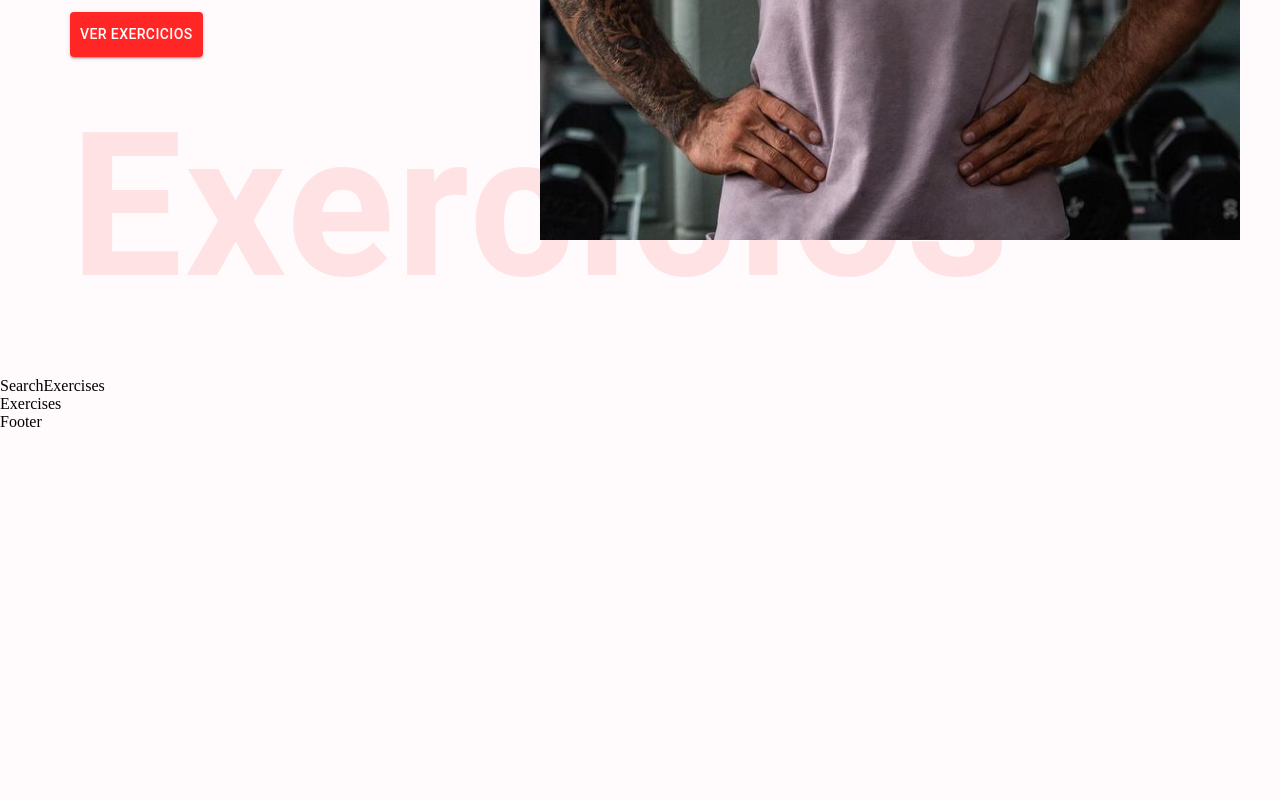
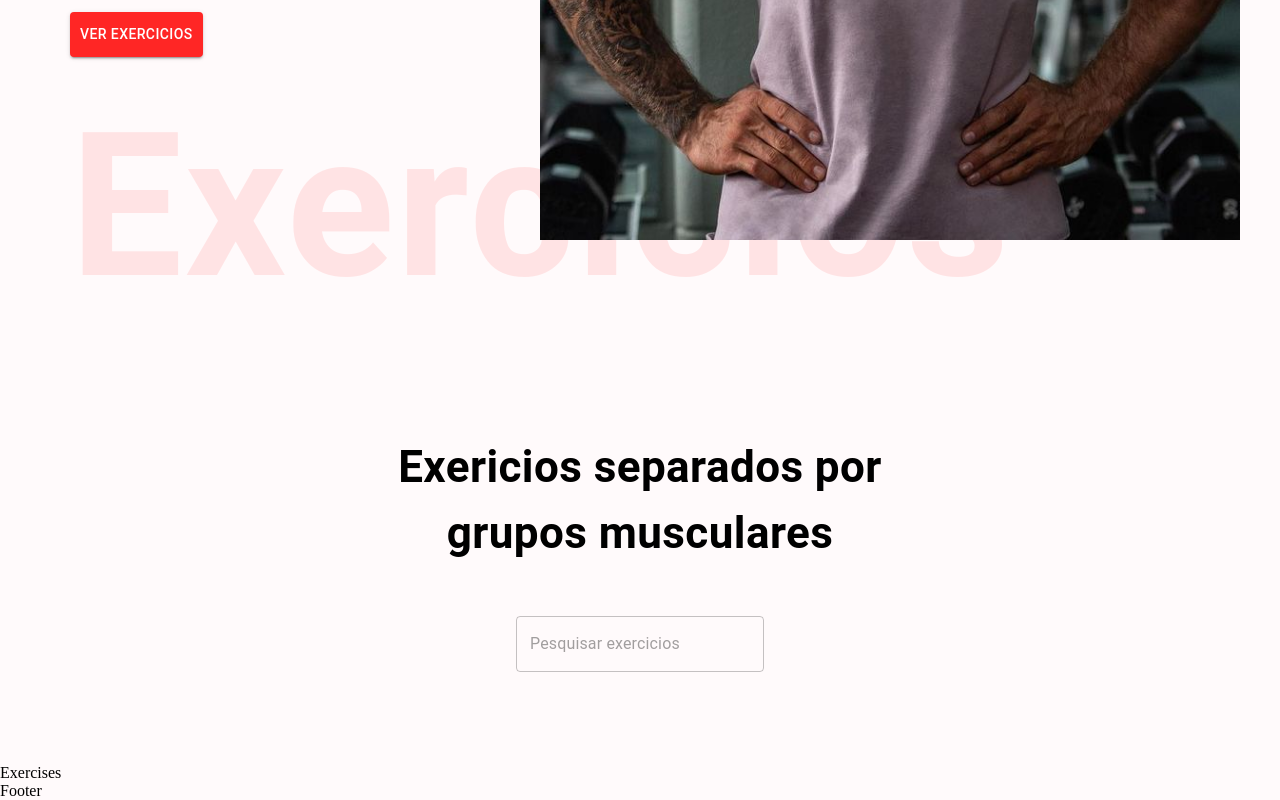
Before and after one commit to Mateusbrbza/E-GYM, a React (Create React App) app: page / in a window 1280 px wide. Shown: the part 614-1414 px from the top of the page. Before the commit the page ends 1045 px from the top, so only its background shows below. Built offline with nearby package versions, Linux system fonts and the light colour scheme.

Commit message:
comecando aba de pesquisa

```diff
--- a/src/components/SearchExercises.js
+++ b/src/components/SearchExercises.js
@@ -1,9 +1,35 @@
-import React from 'react'
+import React, { useEffect, useState} from 'react';
+import {
+  Box,
+  Button,
+  Stack,
+  TextField,
+  Typography } from '@mui/material';
 
 const SearchExercises = () => {
   return (
-    <div>SearchExercises</div>
+    <Stack alignItems="center" mt="37px"
+    justifyContent="center" padding="20px"
+    >
+      <Typography
+      fontWeight={700}
+      sx={{ fontSize: { lg: '44px', xs: '30px'}}}
+      mb="50px" textAlign="center"
+      >
+        Exericios separados por <br /> grupos musculares
+      </Typography>
+
+      <Box position="relative" mb="72px">
+        <TextField
+        height="76px"
+        value=""
+        onChange={(e) => {}}
+        placeholder="Pesquisar exercicios"
+        type="text"
+        />
+      </Box>
+    </Stack>
   )
 }
 
-export default SearchExercises
+export default SearchExercises;
```
